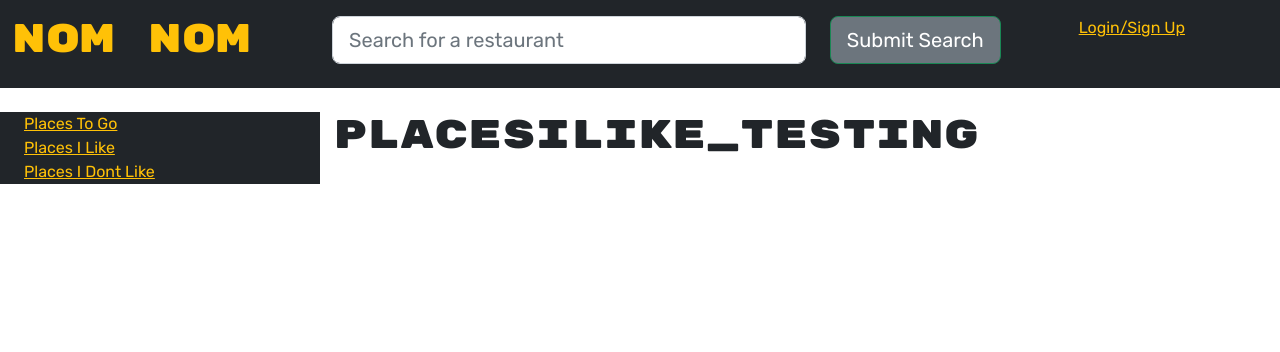
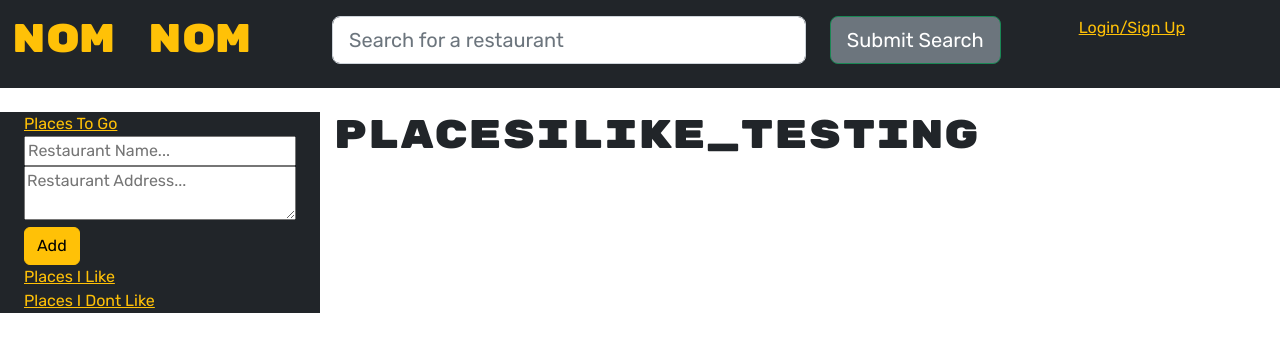
Before and after one commit to danieltran2016/Nom_Nom, a React (Create React App) app in the folder client/: page /PlacesILike in a window 1280 px wide. Shown: the top 352 px of the page. Built offline with nearby package versions, Linux system fonts and the light colour scheme.

Commit message:
complete PlacesToGoForm

```diff
--- a/client/src/components/SideAddForm.js
+++ b/client/src/components/SideAddForm.js
@@ -1,16 +1,13 @@
 import React, { useState } from 'react';
 import { useMutation } from '@apollo/client';
 
-import { ADDTO_PLACESTOGO } from '../../utils/mutations';
+import { ADDTO_PLACESTOGO } from '../utils/mutations';
 
-const PlaceCardsWithoutComments = () => {
+const PlacesToGoForm = () => {
   const [formState, setFormState] = useState({
-    // thoughtText: '',
-    // thoughtAuthor: '',
     name: '',
     address: '',
   });
-  const [characterCount, setCharacterCount] = useState(0);
 
   // Set up our mutation with an option to handle errors
   const [addToPlacesToGo, { error }] = useMutation(ADDTO_PLACESTOGO);
@@ -19,7 +16,6 @@ const PlaceCardsWithoutComments = () => {
     event.preventDefault();
 
     // On form submit, perform mutation and pass in form data object as arguments
-    // It is important that the object fields are match the defined parameters in `ADD_THOUGHT` mutation
     try {
       const { data } = addToPlacesToGo({
         variables: { ...formState },
@@ -33,52 +29,36 @@ const PlaceCardsWithoutComments = () => {
 
   const handleChange = (event) => {
     const { name, value } = event.target;
-
-    if (name === 'restaurantName' && value.length <= 280) {
-      setFormState({ ...formState, [name]: value });
-      setCharacterCount(value.length);
-    } else if (name !== 'restaurantName') {
-      setFormState({ ...formState, [name]: value });
-    }
+    setFormState({ ...formState, [name]: value });
   };
 
   return (
     <div>
-      <h3>Add Restaurant</h3>
-
-      <p
-        className={`m-0 ${
-          characterCount === 280 || error ? 'text-danger' : ''
-        }`}
-      >
-        Character Count: {characterCount}/280
-        {error && <span className="ml-2">Something went wrong...</span>}
-      </p>
       <form
         className="flex-row justify-center justify-space-between-md align-center"
         onSubmit={handleFormSubmit}
       >
         <div className="col-12">
+          <input
+            name="name"
+            placeholder="Restaurant Name..."
+            value={formState.name}
+            className="form-input w-100"
+            onChange={handleChange}
+          />
+        </div>
+        <div className="col-12">
           <textarea
-            name="restaurantName"
-            placeholder="Restaurant Name"
-            value={formState.name}
+            name="address"
+            placeholder="Restaurant Address..."
+            value={formState.address}
             className="form-input w-100"
             onChange={handleChange}
           ></textarea>
         </div>
-        <div className="col-12 col-lg-9">
-          <input
-            name="restaurantAddress"
-            placeholder="Restaurant Address"
-            value={formState.address}
-            className="form-input w-100"
-            onChange={handleChange}
-          />
-        </div>
 
-        <div className="col-12 col-lg-3">
-          <button className="btn btn-primary btn-block py-3" type="submit">
+        <div className="col-12">
+          <button className="btn btn-warning" type="submit">
             Add
           </button>
         </div>
@@ -92,4 +72,4 @@ const PlaceCardsWithoutComments = () => {
   );
 };
 
-export default PlaceCardsWithoutComments;
+export default PlacesToGoForm;
--- a/client/src/components/SideNavbar.js
+++ b/client/src/components/SideNavbar.js
@@ -1,19 +1,21 @@
 import React from 'react';
 // Import Link component for all internal application hyperlinks
 import { Link } from 'react-router-dom';
+import PlacesToGoForm from './SideAddForm';
 
 const SideNavbar = () => {
   return (
-    <div className="container">
-        <div class="PlacesToGo">
+    <>
+      <div class="container">
         <Link
           className="text-warning"
           to={`/`}
         >
           Places To Go
         </Link>
+        <PlacesToGoForm />
       </div>
-        <div class="PlacesILike">
+      <div class="container">
         <Link
           className="text-warning"
           to={`/PlacesILike`}
@@ -21,7 +23,7 @@ const SideNavbar = () => {
           Places I Like
         </Link>
       </div>
-        <div class="PlacesIDontLike">
+      <div class="container">
         <Link
           className="text-warning"
           to={`/PlacesIDontLike`}
@@ -29,7 +31,7 @@ const SideNavbar = () => {
           Places I Dont Like
         </Link>
       </div>
-    </div>
+    </>
   );
 };
 
```
Lines whose indentation alone changed are shown as unchanged.
